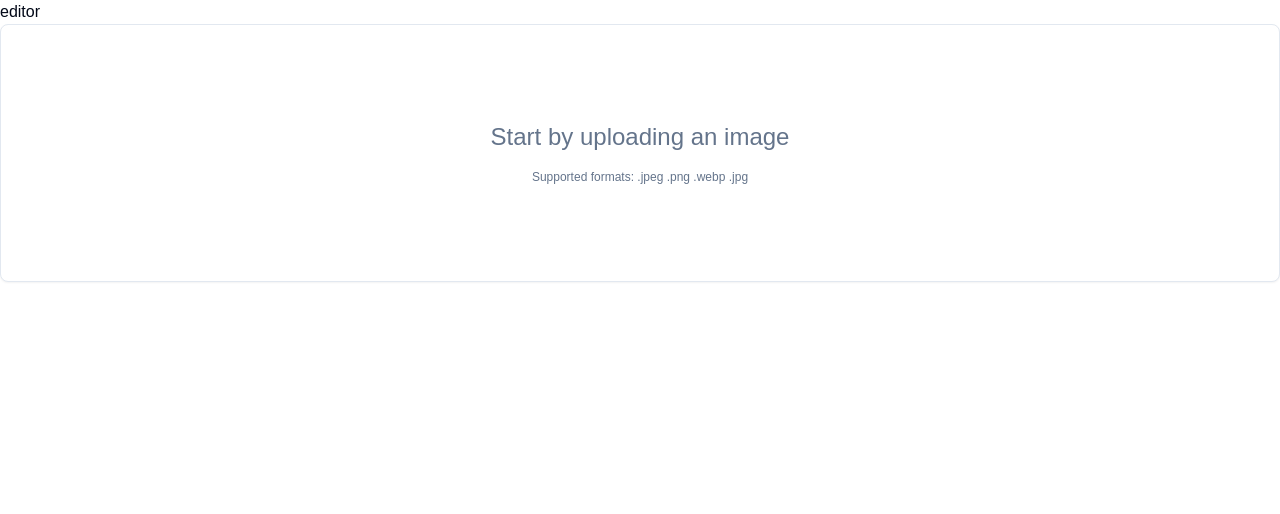
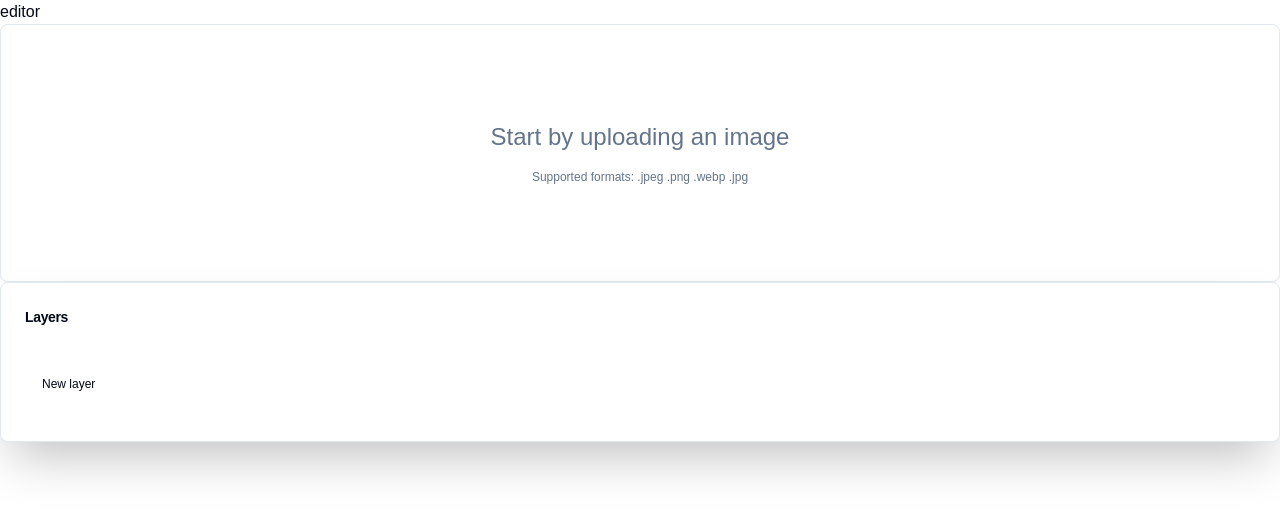
Before and after one commit to Dimitri-kkk/ai-editor, a Next.js app: page / in a window 1280 px wide. Shown: the top 514 px of the page. Built offline with nearby package versions, Linux system fonts and the light colour scheme.

Commit message:
feat: added layer component

```diff
--- a/app/page.tsx
+++ b/app/page.tsx
@@ -2,13 +2,24 @@
 
 import Editor from "@/components/Editor";
 import { ImageStore } from "@/lib/image-store";
+import { LayerStore } from "@/lib/zustand-context";
 
 export default function Home() {
   return (
+    <LayerStore.Provider initialValue={{
+      layerComparisonMode: false,
+      layers: [{
+      id: crypto.randomUUID(),
+      url: "",
+      height: 0,
+      width: 0,
+      publicId: "",
+    }]}}>
     <ImageStore.Provider initialValue={{ generating: false }}>
       <main className="">
         <Editor />
       </main>
     </ImageStore.Provider>
+    </LayerStore.Provider>
   );
 }
--- a/components/Editor.tsx
+++ b/components/Editor.tsx
@@ -1,5 +1,6 @@
 "use client"
 
+import Layers from "./layers/layers"
 import UploadImage from "./upload/upload-image"
 
 export default function Editor () {
@@ -7,6 +8,7 @@ export default function Editor () {
         <div>
             <h1>editor</h1>
             <UploadImage />
+            <Layers />
         </div>
     )
 }
--- /dev/null
+++ b/components/layers/layer-image.tsx
@@ -0,0 +1,22 @@
+'use client'
+
+import { Layer } from "@/lib/layer-store"
+import Image from "next/image"
+
+export default function LayerImage({layer}: {layer: Layer}) {
+    if(layer.url && layer.name)
+        return (
+        <div className="w-12 h-12 flex items-center justify-center">
+            <Image
+            className="w-full object-contain h-full rounded-sm"
+            alt={layer.name}
+            src={layer.format === 'mp4' ? layer.poster || layer.url : layer.url}
+            width={50}
+            height={50}
+            />
+            <div>
+                <p className="text-xs">{`${layer.name?.slice(0, 15)}.${layer.format}`}</p>
+            </div>
+        </div>
+    )
+}
--- /dev/null
+++ b/components/layers/layers.tsx
@@ -0,0 +1,41 @@
+import { useLayerStore } from "@/lib/zustand-context";
+import { Card, CardContent, CardDescription, CardHeader, CardTitle } from "../ui/card";
+import { cn } from "@/lib/utils";
+import { useImageStore } from "@/lib/image-store";
+
+export default function Layers() {
+    const layers = useLayerStore((state) => state.layers);
+    const activeLayer = useLayerStore((state) => state.activeLayer);
+    const generating = useImageStore((state) => state.generating);
+
+    return (
+        <Card className="basis-[320px] shrink-0 scrollbar-thin scrollbar-track-secondary overflow-y-scroll
+        scrollbar-thumb-primary scrollbar-thumb-rounded-full scrollbar-track-rounded-full
+        overflow-x-hidden relative flex flex-col shadow-2xl"
+        >
+            <CardHeader className="">
+                <div>
+                    <CardTitle className="text-sm">{activeLayer.name || "Layers"}</CardTitle>
+                    {activeLayer.width && activeLayer.height ? (
+                        <CardDescription>
+                            {activeLayer.width}x{activeLayer.height}
+                        </CardDescription>
+                    ) : null}
+                </div>
+            </CardHeader>
+            <CardContent className="flex-1 flex flex-col">
+                {layers.map((layer, index) =>
+                  <div className={cn("cursor-pointer ease-in-out hover:bg-secondary border border-transparent", {"animate-pulse" : generating})} key={layer.id}>
+                    <div className="relative p-4 flex items-center">
+                        <div className="flex gap-2 items-center h-8 w-full justify-between">
+                            {!layer.url ? (
+                                <p className="text-xs font-medium justify-end">New layer</p>
+                            ) : null}
+                        </div>
+                    </div>
+                  </div>
+                )}
+            </CardContent>
+        </Card>
+    )
+}
```
